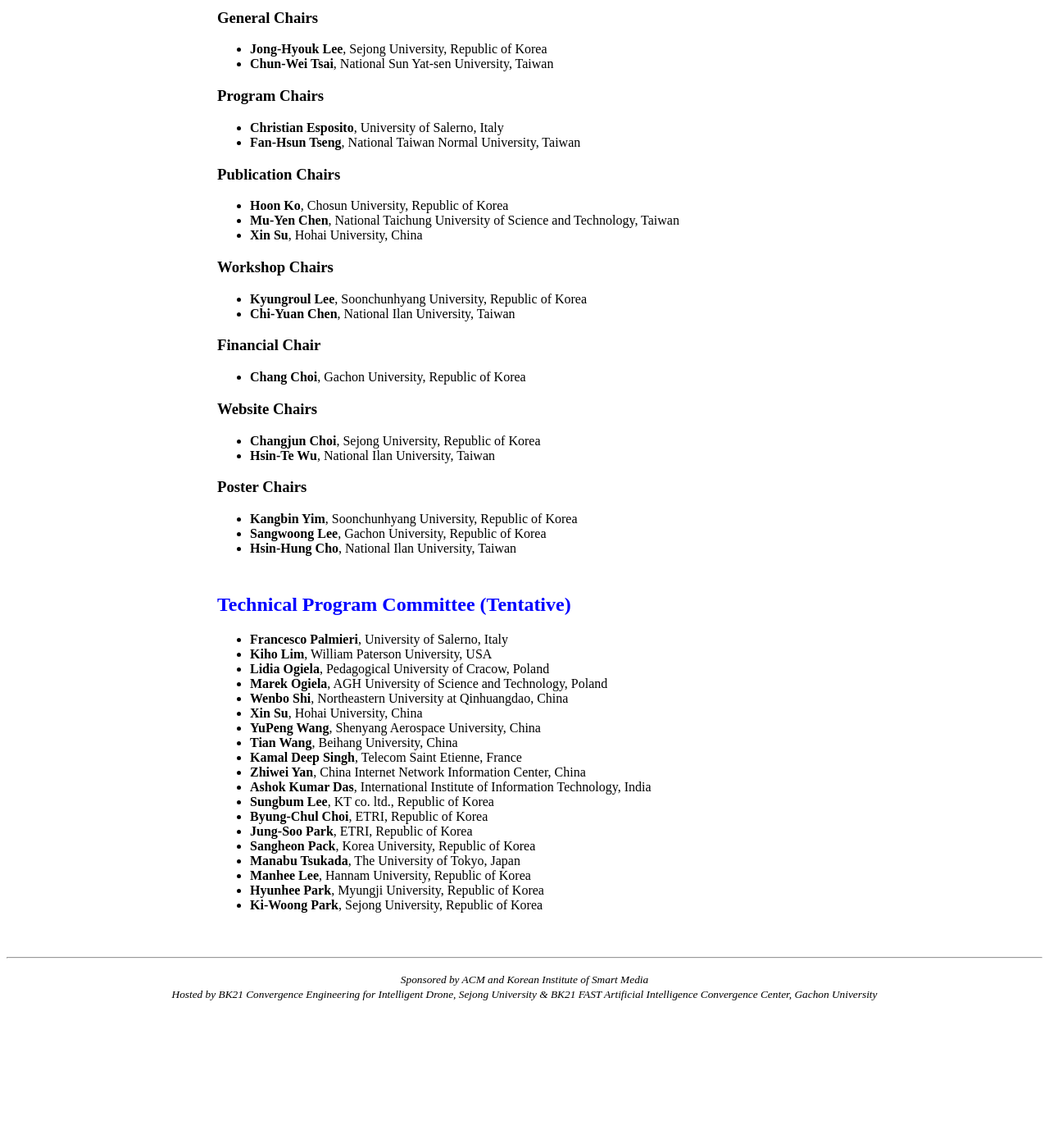
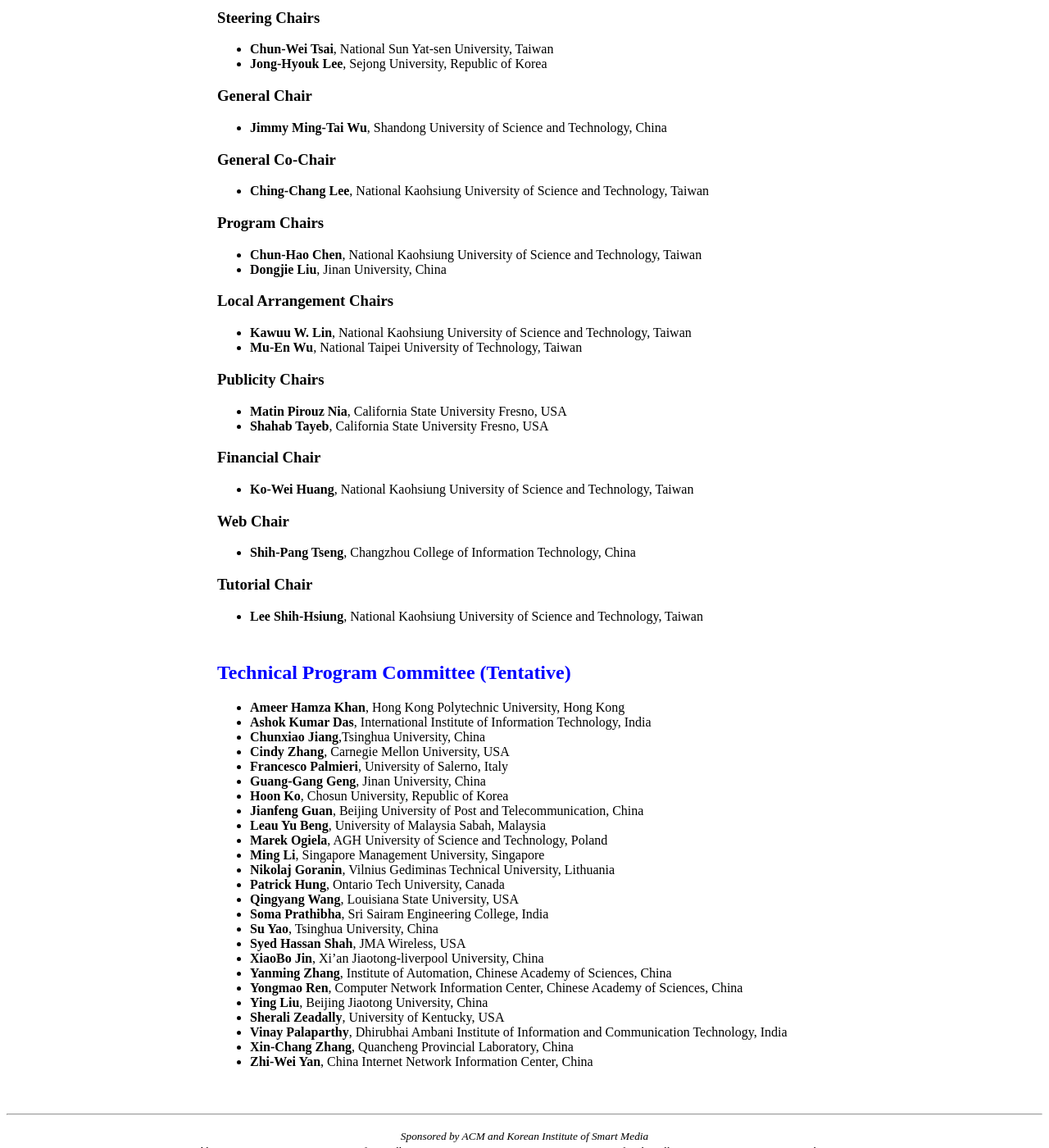
Before and after one commit to icea-conf/2023, a Jekyll site: the page built from committee/index.html, in a window 1280 px wide and 1400 px high, scrolled down 547 px. Shown: the whole window at 82% size. Built offline with Jekyll 4.4.1, drawn with Linux system fonts in a browser that asks for light colours; before the commit the page ends 1784 px from its top, so only the background shows below that; some of the changed text lies outside the part shown.

Commit message:
Update index.html

```diff
--- a/committee/index.html
+++ b/committee/index.html
@@ -8,76 +8,88 @@ title: ACM ICEA 2020
 			<h2 style="color:#0000FF">Organizing Committee</h2>
 				<h3>Honorable Chairs</h3>
 				<ul>
-					<li><b>Pankoo Kim</b>, Chosun Univeristy, Republic of Korea</li>
-					<li><b>Chu-Sing Yang</b>, National Cheng Kung University, Taiwan</li>
+					<li><b>Chung-Nan Lee</b>, National Sun Yat-Sen Univeristy, Taiwan</li>
+					<li><b>Ching-Yu Yang</b>, National Kaohsiung University of Science and Technology, Taiwan</li>
 				</ul>
 
-				<h3>General Chairs</h3>
+				<h3>Steering Chairs</h3>
 				<ul>
+					<li><b>Chun-Wei Tsai</b>, National Sun Yat-sen University, Taiwan</li>
 					<li><b>Jong-Hyouk Lee</b>, Sejong University, Republic of Korea</li>
-					<li><b>Chun-Wei Tsai</b>, National Sun Yat-sen University, Taiwan</li>
+				</ul>
+
+				<h3>General Chair</h3>
+				<ul>
+					<li><b>Jimmy Ming-Tai Wu</b>, Shandong University of Science and Technology, China</li>
+				</ul>
+
+				<h3>General Co-Chair</h3>
+				<ul>
+					<li><b>Ching-Chang Lee</b>, National Kaohsiung University of Science and Technology, Taiwan</li>
 				</ul>
 
 				<h3>Program Chairs</h3>
 				<ul>
-					<li><b>Christian Esposito</b>, University of Salerno, Italy</li>
-					<li><b>Fan-Hsun Tseng</b>, National Taiwan Normal University, Taiwan</li>
+					<li><b>Chun-Hao Chen</b>, National Kaohsiung University of Science and Technology, Taiwan</li>
+					<li><b>Dongjie Liu</b>, Jinan University, China</li>
 				</ul>
 
-				<h3>Publication Chairs</h3>
+				<h3>Local Arrangement Chairs</h3>
 				<ul>
-					<li><b>Hoon Ko</b>, Chosun University, Republic of Korea</li>
-					<li><b>Mu-Yen Chen</b>, National Taichung University of Science and Technology, Taiwan</li>
-					<li><b>Xin Su</b>, Hohai University, China</li>
+					<li><b>Kawuu W. Lin</b>, National Kaohsiung University of Science and Technology, Taiwan</li>
+					<li><b>Mu-En Wu</b>, National Taipei University of Technology, Taiwan</li>
 				</ul>
 
-				<h3>Workshop Chairs</h3>
+				<h3>Publicity Chairs</h3>
 				<ul>
-					<li><b>Kyungroul Lee</b>, Soonchunhyang University, Republic of Korea</li>
-					<li><b>Chi-Yuan Chen</b>, National Ilan University, Taiwan</li>
+					<li><b>Matin Pirouz Nia</b>, California State University Fresno, USA</li>
+					<li><b>Shahab Tayeb</b>, California State University Fresno, USA</li>
 				</ul>
 
 				<h3>Financial Chair</h3>
 				<ul>
-					<li><b>Chang Choi</b>, Gachon University, Republic of Korea</li>
+					<li><b>Ko-Wei Huang</b>, National Kaohsiung University of Science and Technology, Taiwan</li>
 				</ul>
 
-				<h3>Website Chairs</h3>
+				<h3>Web Chair</h3>
 				<ul>
-					<li><b>Changjun Choi</b>, Sejong University, Republic of Korea</li>
-					<li><b>Hsin-Te Wu</b>, National Ilan University, Taiwan</li>
+					<li><b>Shih-Pang Tseng</b>, Changzhou College of Information Technology, China</li>
 				</ul>
 
-				<h3>Poster Chairs</h3>
+				<h3>Tutorial Chair</h3>
 				<ul>
-					<li><b>Kangbin Yim</b>, Soonchunhyang University, Republic of Korea</li>
-					<li><b>Sangwoong Lee</b>, Gachon University, Republic of Korea</li>
-					<li><b>Hsin-Hung Cho</b>, National Ilan University, Taiwan</li>
+					<li><b>Lee Shih-Hsiung</b>, National Kaohsiung University of Science and Technology, Taiwan</li>
 				</ul>
 		</div>
 
 		<div style="padding-top: 10px">
 			<h2 style="color:#0000FF">Technical Program Committee (Tentative)</h2>
 			<ul>
+				<li><b>Ameer Hamza Khan</b>, Hong Kong Polytechnic University, Hong Kong</li>
+				<li><b>Ashok Kumar Das</b>, International Institute of Information Technology, India</li>
+				<li><b>Chunxiao Jiang</b>,Tsinghua University, China</li>
+				<li><b>Cindy Zhang</b>, Carnegie Mellon University, USA</li>
 				<li><b>Francesco Palmieri</b>, University of Salerno, Italy</li>
-				<li><b>Kiho Lim</b>, William Paterson University, USA</li>
-				<li><b>Lidia Ogiela</b>, Pedagogical University of Cracow, Poland</li>
+				<li><b>Guang-Gang Geng</b>, Jinan University, China</li>
+				<li><b>Hoon Ko</b>, Chosun University, Republic of Korea</li>
+				<li><b>Jianfeng Guan</b>, Beijing University of Post and Telecommunication, China</li>
+				<li><b>Leau Yu Beng</b>, University of Malaysia Sabah, Malaysia</li>
 				<li><b>Marek Ogiela</b>, AGH University of Science and Technology, Poland</li>
-				<li><b>Wenbo Shi</b>, Northeastern University at Qinhuangdao, China</li>
-				<li><b>Xin Su</b>, Hohai University, China</li>
-				<li><b>YuPeng Wang</b>, Shenyang Aerospace University, China</li>
-				<li><b>Tian Wang</b>, Beihang University, China</li>
-				<li><b>Kamal Deep Singh</b>, Telecom Saint Etienne, France</li>
-				<li><b>Zhiwei Yan</b>, China Internet Network Information Center, China</li>
-				<li><b>Ashok Kumar Das</b>, International Institute of Information Technology, India</li>
-				<li><b>Sungbum Lee</b>, KT co. ltd., Republic of Korea</li>
-				<li><b>Byung-Chul Choi</b>, ETRI, Republic of Korea</li>
-				<li><b>Jung-Soo Park</b>, ETRI, Republic of Korea</li>
-				<li><b>Sangheon Pack</b>, Korea University, Republic of Korea</li>
-				<li><b>Manabu Tsukada</b>, The University of Tokyo, Japan</li>
-				<li><b>Manhee Lee</b>, Hannam University, Republic of Korea</li>
-				<li><b>Hyunhee Park</b>, Myungji University, Republic of Korea</li>
-				<li><b>Ki-Woong Park</b>, Sejong University, Republic of Korea</li>
+				<li><b>Ming Li</b>, Singapore Management University, Singapore</li>
+				<li><b>Nikolaj Goranin</b>, Vilnius Gediminas Technical University, Lithuania</li>
+				<li><b>Patrick Hung</b>, Ontario Tech University, Canada</li>
+				<li><b>Qingyang Wang</b>, Louisiana State University, USA</li>
+				<li><b>Soma Prathibha</b>, Sri Sairam Engineering College, India</li>
+				<li><b>Su Yao</b>, Tsinghua University, China</li>
+				<li><b>Syed Hassan Shah</b>, JMA Wireless, USA</li>
+				<li><b>XiaoBo Jin</b>, Xi’an Jiaotong-liverpool University, China</li>
+				<li><b>Yanming Zhang</b>, Institute of Automation, Chinese Academy of Sciences, China</li>
+				<li><b>Yongmao Ren</b>, Computer Network Information Center, Chinese Academy of Sciences, China</li>
+				<li><b>Ying Liu</b>, Beijing Jiaotong University, China</li>
+				<li><b>Sherali Zeadally</b>, University of Kentucky, USA</li>
+				<li><b>Vinay Palaparthy</b>, Dhirubhai Ambani Institute of Information and Communication Technology, India</li>
+				<li><b>Xin-Chang Zhang</b>, Quancheng Provincial Laboratory, China</li>
+				<li><b>Zhi-Wei Yan</b>, China Internet Network Information Center, China</li>
 			</ul>
 		</div>
 	</div>
```
Also changed, not shown: other parts of committee/index.html (+1 -1 lines).
